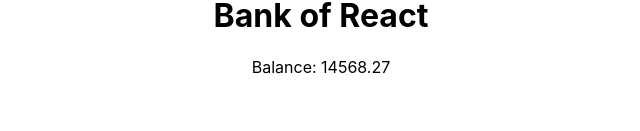
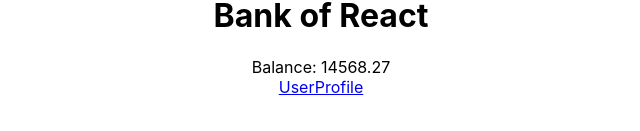
Before and after one commit to ReeseGanaway/Assignment8, a React (Create React App) app: page /Home in a window 1280 px wide. Shown: the part 329-460 px from the top of the page, without its empty margins (319-959 px from the left). Built offline with nearby package versions, Linux system fonts and the light colour scheme.

Commit message:
Linked home to userprofile and vice versa

```diff
--- a/src/Pages/Home.js
+++ b/src/Pages/Home.js
@@ -1,4 +1,5 @@
 import react from "react";
+import { Link } from "react-router-dom";
 import AccountBalance from "../Components/AccountBalance";
 
 export default function Home(props) {
@@ -11,6 +12,8 @@ export default function Home(props) {
       <h1>Bank of React</h1>
 
       <AccountBalance accountBalance={props.accountBalance} />
+
+      <Link to="/userProfile">UserProfile</Link>
     </div>
   );
 }
--- a/src/Pages/UserProfile.js
+++ b/src/Pages/UserProfile.js
@@ -1,4 +1,5 @@
 import react from "react";
+import { Link } from "react-router-dom";
 
 export default function UserProfile(props) {
   return (
@@ -7,6 +8,8 @@ export default function UserProfile(props) {
 
       <div>Username: {props.userName}</div>
       <div>Member Since: {props.memberSince}</div>
+
+      <Link to="/home">Home</Link>
     </div>
   );
 }
```
